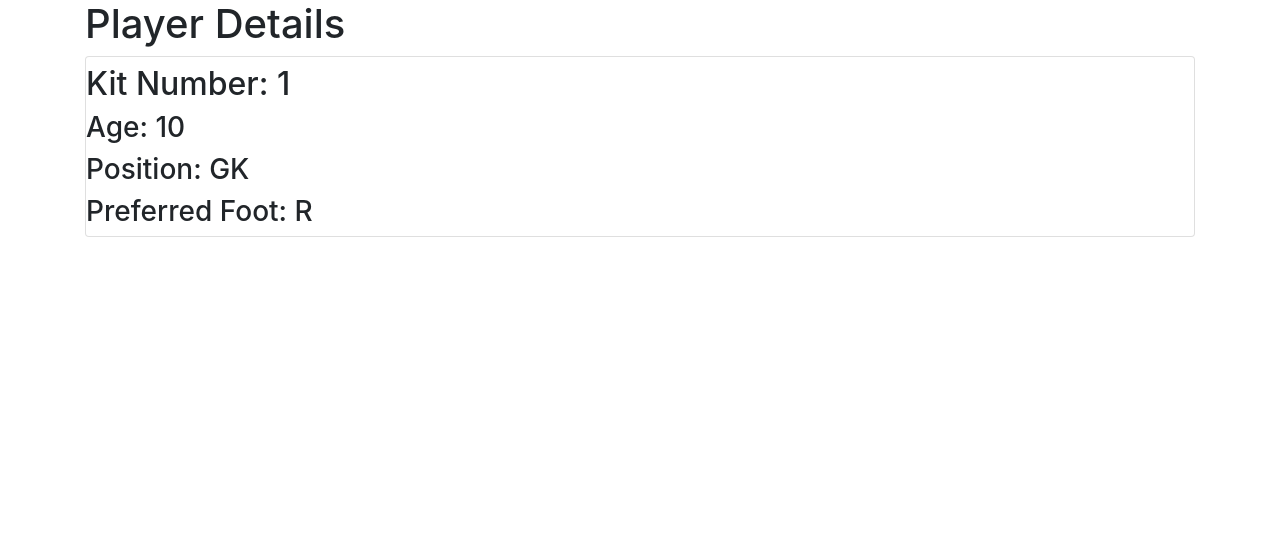
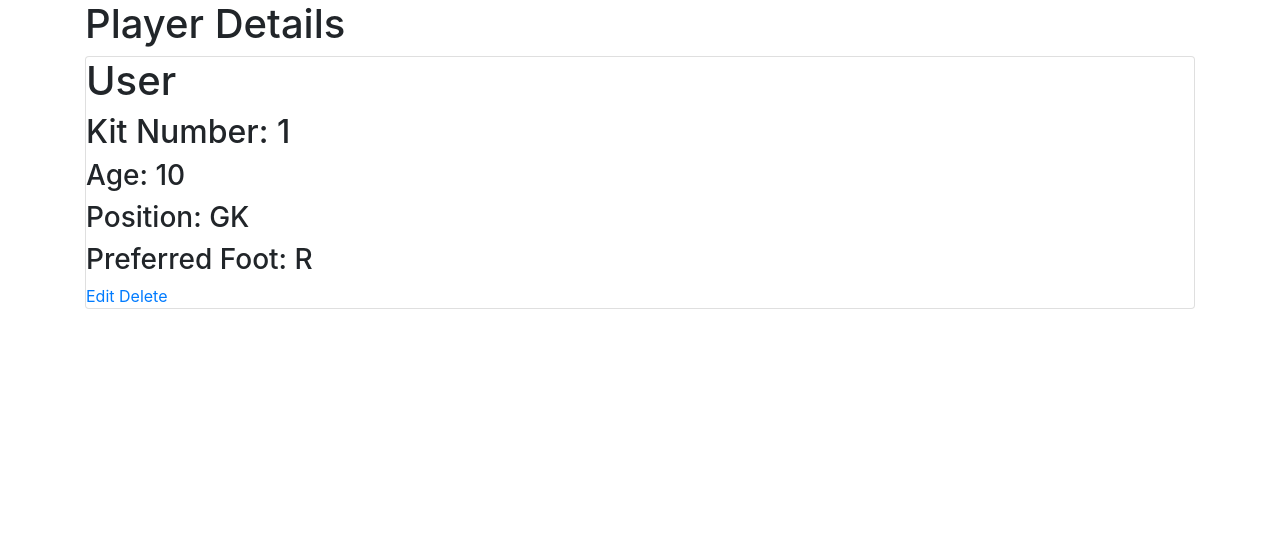
Before and after one commit to cemaytac/Collaborare, a Django app: page /players/1/ in a window 1280 px wide. Shown: the part 128-676 px from the top of the page. Run offline with Django 3.2, Linux system fonts and the light colour scheme; tables that the repository leaves empty hold one stand-in row (values such as "Sample post"); some libraries are stand-ins or nearby versions.

Commit message:
add update and delete functionality

```diff
--- a/main_app/templates/main_app/player_form.html
+++ b/main_app/templates/main_app/player_form.html
@@ -2,7 +2,7 @@
 
 {% block content %}
 {% if object %}
-<h1>Edit <span class="teal-text">{{object.last_name}}</span></h1>
+<h1>Edit <span>Cem</span></h1>
 {% else %}
 <h1>Add Player</h1>
 {% endif %}
@@ -14,6 +14,7 @@
     {{ form.as_table }}
   </table>
   <input type="submit" value="Submit!" class="btn">
+  <a href="{% url 'detail' player.id %}">Cancel</a>
 </form>
 
 {% endblock %}
--- a/main_app/templates/players/detail.html
+++ b/main_app/templates/players/detail.html
@@ -6,7 +6,7 @@
 <div class="card">
   <div class="card-content">
     <span class="card-title" id='player-title'>
-      <h2>{{ player.name }}</h2>
+      <h1>{{ player.last_name }}</h1>
       <h2>Kit Number: {{player.kitNumber}}</h2>
     </span>
     <div class='container-div'>
@@ -15,6 +15,14 @@
         <h3>Position: {{ player.position }}</h3>
         <h3>Preferred Foot: {{ player.preferredFoot }}</h3>
       </div>
+      <div class='action-container'>
+        <div class="card-action">
+          <a href="{% url 'players_update' player.id %}">Edit</a>
+          <a href="{% url 'players_delete' player.id %}">Delete</a>
+        </div>
+      </div>
+    </div>
+  </div>
+</div>
 
-
-      {% endblock %}
+{% endblock %}
--- a/main_app/urls.py
+++ b/main_app/urls.py
@@ -7,4 +7,8 @@ urlpatterns = [
     path('players/', views.players_index, name='index'),
     path('players/<int:player_id>/', views.players_detail, name='detail'),
     path('players/create/', views.PlayerCreate.as_view(), name='players_create'),
+    path('players/<int:pk>/update/',
+         views.PlayerUpdate.as_view(), name='players_update'),
+    path('players/<int:pk>/delete/',
+         views.PlayerDelete.as_view(), name='players_delete'),
 ]
--- a/main_app/views.py
+++ b/main_app/views.py
@@ -1,5 +1,5 @@
 from django.shortcuts import render
-from django.views.generic.edit import CreateView
+from django.views.generic.edit import CreateView, UpdateView, DeleteView
 from .models import Player
 
 # Create your views here.
@@ -27,3 +27,14 @@ class PlayerCreate(CreateView):
     model = Player
     fields = ['first_name', 'last_name', 'age', 'kitNumber',
               'position', 'preferredFoot', 'team']
+
+
+class PlayerUpdate(UpdateView):
+    model = Player
+    fields = ['first_name', 'last_name', 'age', 'kitNumber',
+              'position', 'preferredFoot', 'team']
+
+
+class PlayerDelete(DeleteView):
+    model = Player
+    success_url = '/players/'
```
Also changed, not shown: main_app/templates/main_app/player_confirm_delete.html (added, +13 -0 lines).
